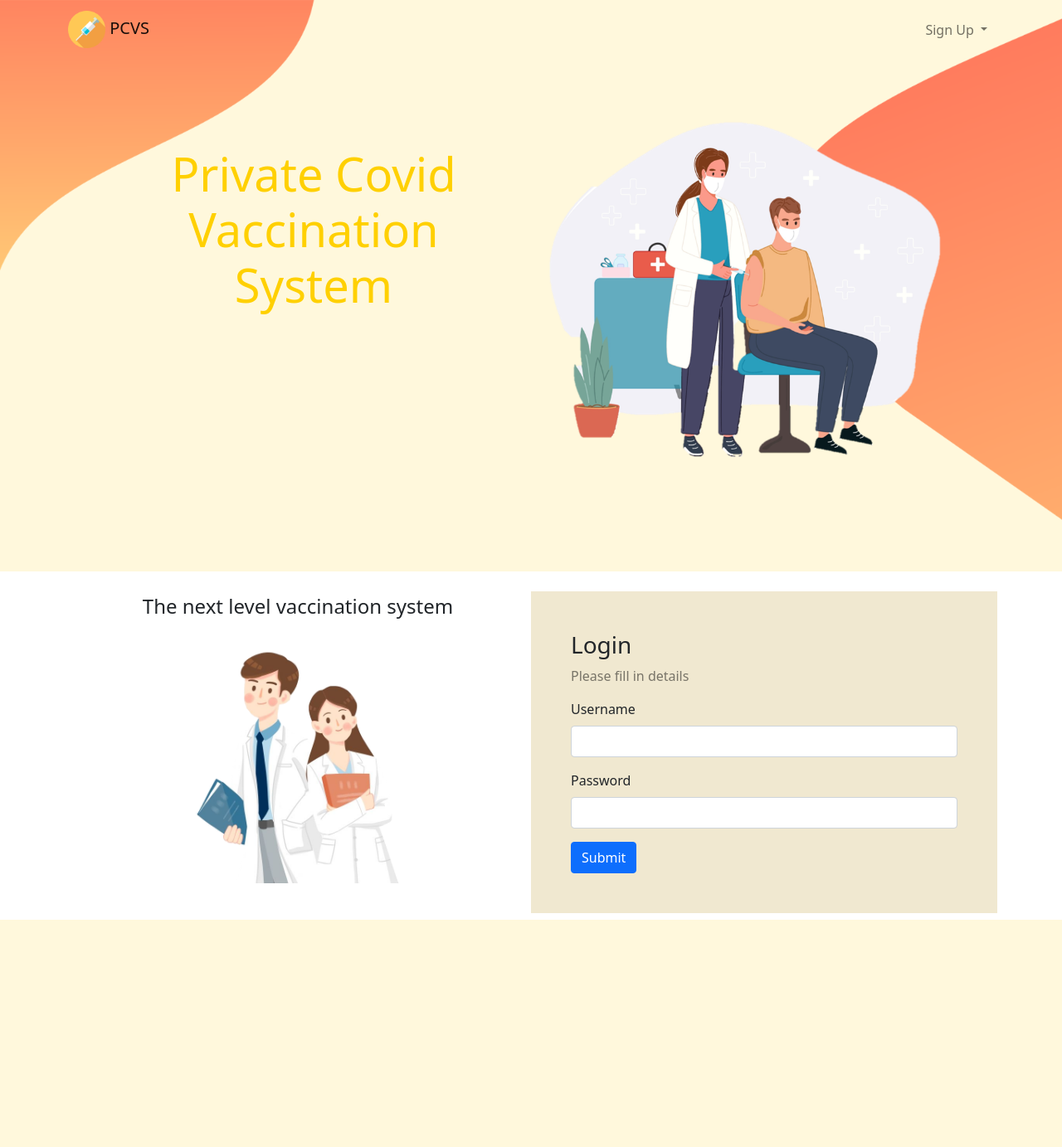
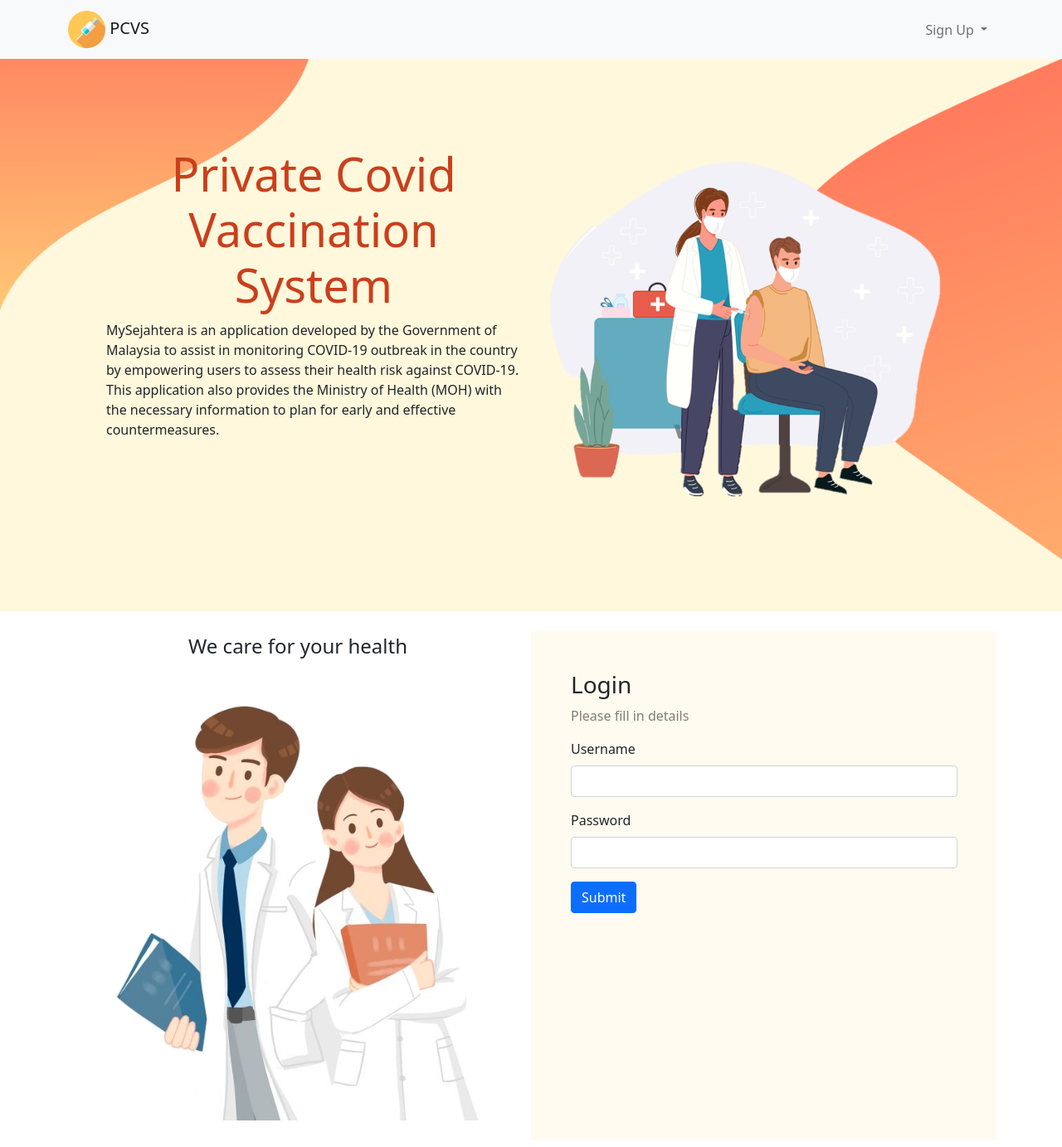
Before and after one commit to Petmuel/BIT210-PCVS, a PHP site: page /login.html in a window 1280 px wide. Shown: the whole page at 83% size. Before the commit the page ends 1109 px from the top, so only its background shows below. Run offline with PHP 8.4, Linux system fonts and the light colour scheme.

Commit message:
header done

```diff
--- a/login.html
+++ b/login.html
@@ -19,7 +19,7 @@
       navbar-expand-sm is to see all the nav-items before the nav bar collapses
       fixed-top: to make nav bar staying on top of the page when scrolling up or down
     -->
-    <nav class="navbar fixed-top navbar-expand-sm navbar-light bg-transparent">
+    <nav class="navbar navbar-expand-sm navbar-light bg-light fixed-top">
       <!--to contain contents in the container in the nav bar-->
       <div class="container">
         <!--Put title and image of the website-->
@@ -86,12 +86,13 @@
       </div>
     </nav>
 
-    <div class="container introBg">
+    <div class="container introBg mt-5">
       <div class="row">
         <div class="col-md-6">
           <div class="d-flex justify-content-center align-items-center">
-            <div class=" introTitle d-flex justify-content-center align-items-center" >
-              <h1 class="text-yellow pt-5">Private Covid Vaccination System</h1>
+            <div class="introTitle justify-content-center align-items-center" >
+              <h1 class="text-yellow">Private Covid Vaccination System</h1>
+              <p class="fs-6 fw-light">MySejahtera is an application developed by the Government of Malaysia to assist in monitoring COVID-19 outbreak in the country by empowering users to assess their health risk against COVID-19. This application also provides the Ministry of Health (MOH) with the necessary information to plan for early and effective countermeasures.</p>
             </div>
         </div>
         </div>
@@ -106,9 +107,9 @@
 
   <div class="container pt-3">
     <div class="row p-2">
-      <div class="col-md-6 title">
-        <p>The next level vaccination system</p>
-        <img src="img/doctors.png" alt="doctors" height="300vh">
+      <div class="col-md-6 title pb-4">
+        <p>We care for your health</p>
+        <img src="img/doctors.png" alt="doctors" class="img-fluid">
       </div>
 
       <div class="col-md-6 formBg p-5">
--- a/style.css
+++ b/style.css
@@ -12,20 +12,23 @@ body{
 
 }
 
+
 .introTitle h1{
     text-align: center;
     font-size:3.5rem;
-    color:rgb(255, 208, 0);background-size: cover;
-    min-height: fit-content;
+    color:rgb(202, 63, 28);background-size: cover;
+
 }
 
 .title{
     text-align: center;
     font-size:1.5em;
+    max-width: 50%;
 }
 
 .formBg{
-    background-color:hsl(45, 52%, 88%);
+    background-color:hsl(44, 100%, 97%);
+
 }
 
 .introBg{
@@ -35,7 +38,6 @@ body{
     background-size: cover;
     background-repeat: no-repeat;
     max-width:100%;
-    max-height:90%;
     padding: 10%;
     align-content: center;
 }
```
